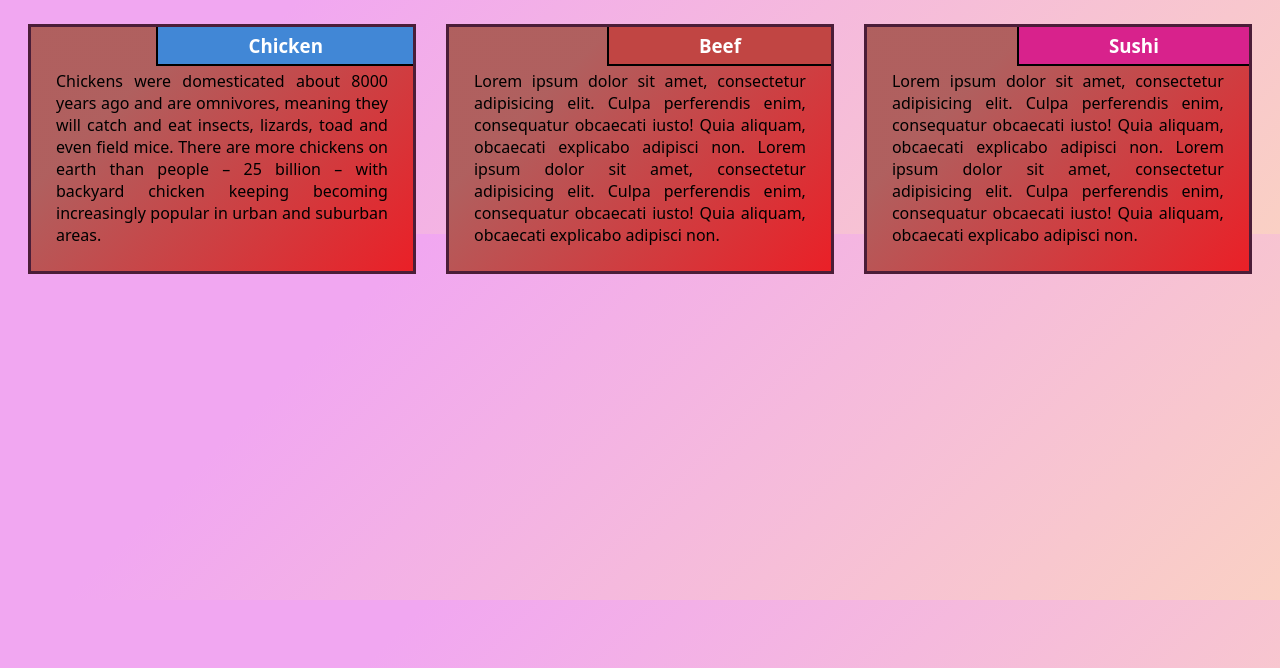
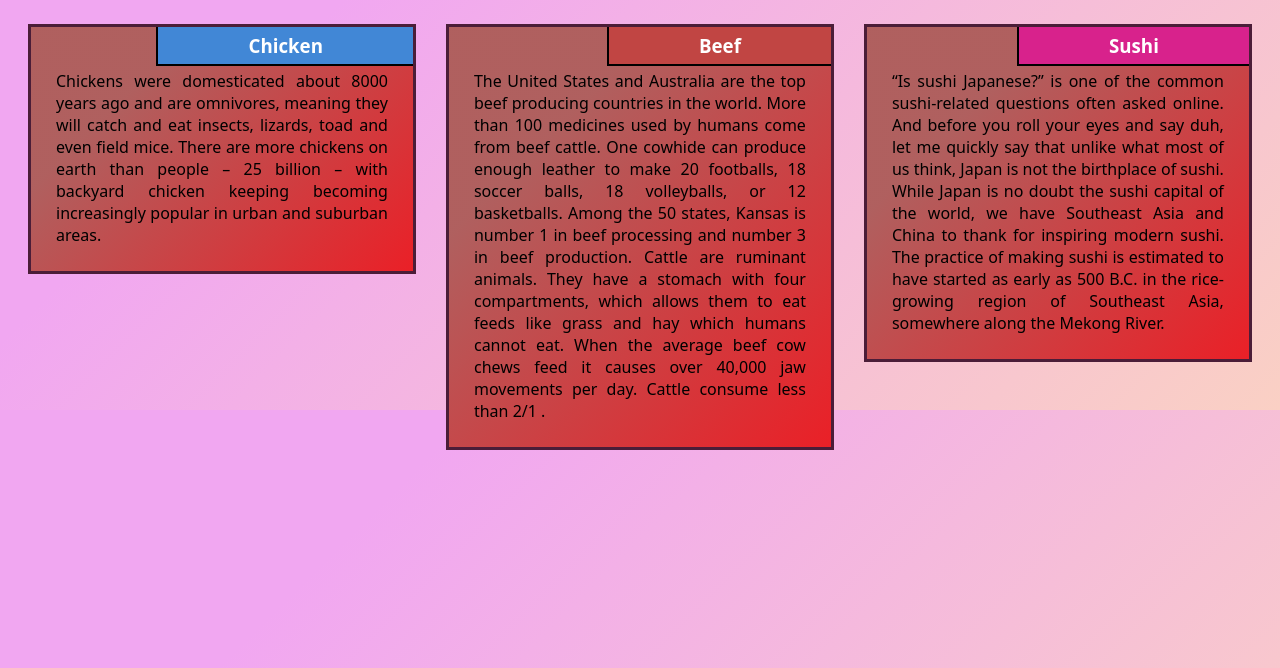
Before and after one commit to Okeyemi-Henry/COURSERA-MODULE-2-SOLUTION, a plain HTML site: page index.html in a window 1280 px wide. Shown: the part 132-800 px from the top of the page. Drawn offline with Linux system fonts and the light colour scheme.

Commit message:
Update index.html

```diff
--- a/index.html
+++ b/index.html
@@ -31,8 +31,19 @@
           <h3>Beef</h3>
         </div>
         <p>
-          Lorem ipsum dolor sit amet, consectetur adipisicing elit. Culpa perferendis enim, consequatur obcaecati iusto! Quia aliquam, obcaecati explicabo adipisci non. Lorem ipsum dolor sit amet, consectetur adipisicing elit. Culpa perferendis enim, consequatur obcaecati iusto! Quia aliquam, obcaecati explicabo adipisci non.
-        </p>
+  The United States and Australia are the top beef producing countries in the
+world.
+More than 100 medicines used by humans come from beef cattle.
+One cowhide can produce enough leather to make 20 footballs, 18 soccer balls,
+18 volleyballs, or 12 basketballs.
+Among the 50 states, Kansas is number 1 in beef processing and number 3 in
+beef production.
+Cattle are ruminant animals. They have a stomach with four compartments,
+which allows them to eat feeds like grass and hay which humans cannot eat.
+When the average beef cow chews feed it causes over 40,000 jaw movements
+per day.
+Cattle consume less than 2/1
+          .</p>
       </div>
     </div>
     <div class="col-lg-4 col-lg-tablet">
@@ -41,8 +52,9 @@
         <h3>Sushi</h3>
       </div>
       <p>
-        Lorem ipsum dolor sit amet, consectetur adipisicing elit. Culpa perferendis enim, consequatur obcaecati iusto! Quia aliquam, obcaecati explicabo adipisci non. Lorem ipsum dolor sit amet, consectetur adipisicing elit. Culpa perferendis enim, consequatur obcaecati iusto! Quia aliquam, obcaecati explicabo adipisci non.
-      </p>
+        “Is sushi Japanese?” is one of the common sushi-related questions often asked online. And before you roll your eyes and say duh, let me quickly say that unlike what most of us think, Japan is not the birthplace of sushi.
+
+While Japan is no doubt the sushi capital of the world, we have Southeast Asia and China to thank for inspiring modern sushi. The practice of making sushi is estimated to have started as early as 500 B.C. in the rice-growing region of Southeast Asia, somewhere along the Mekong River. </p>
     </div>
   </div>
 
```
